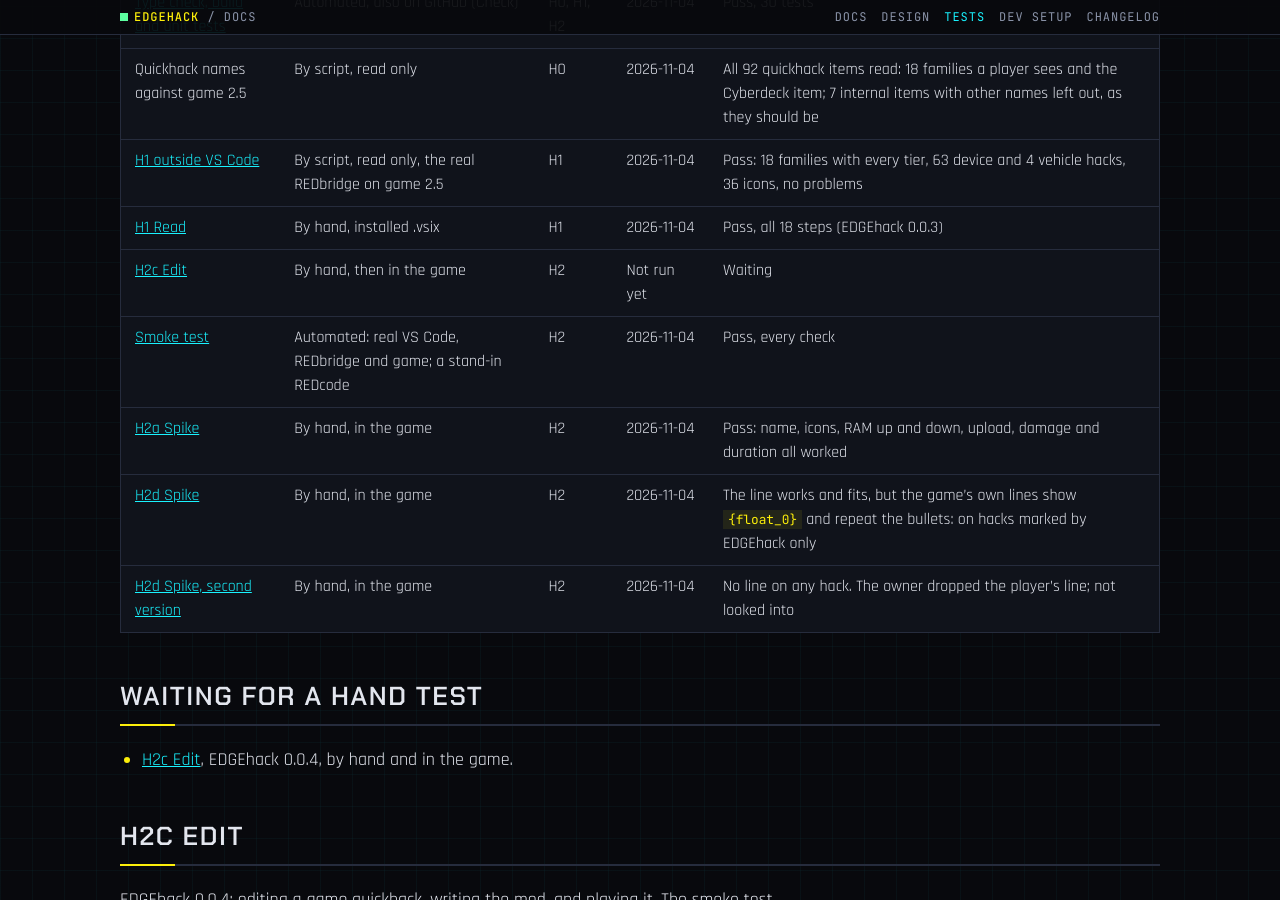
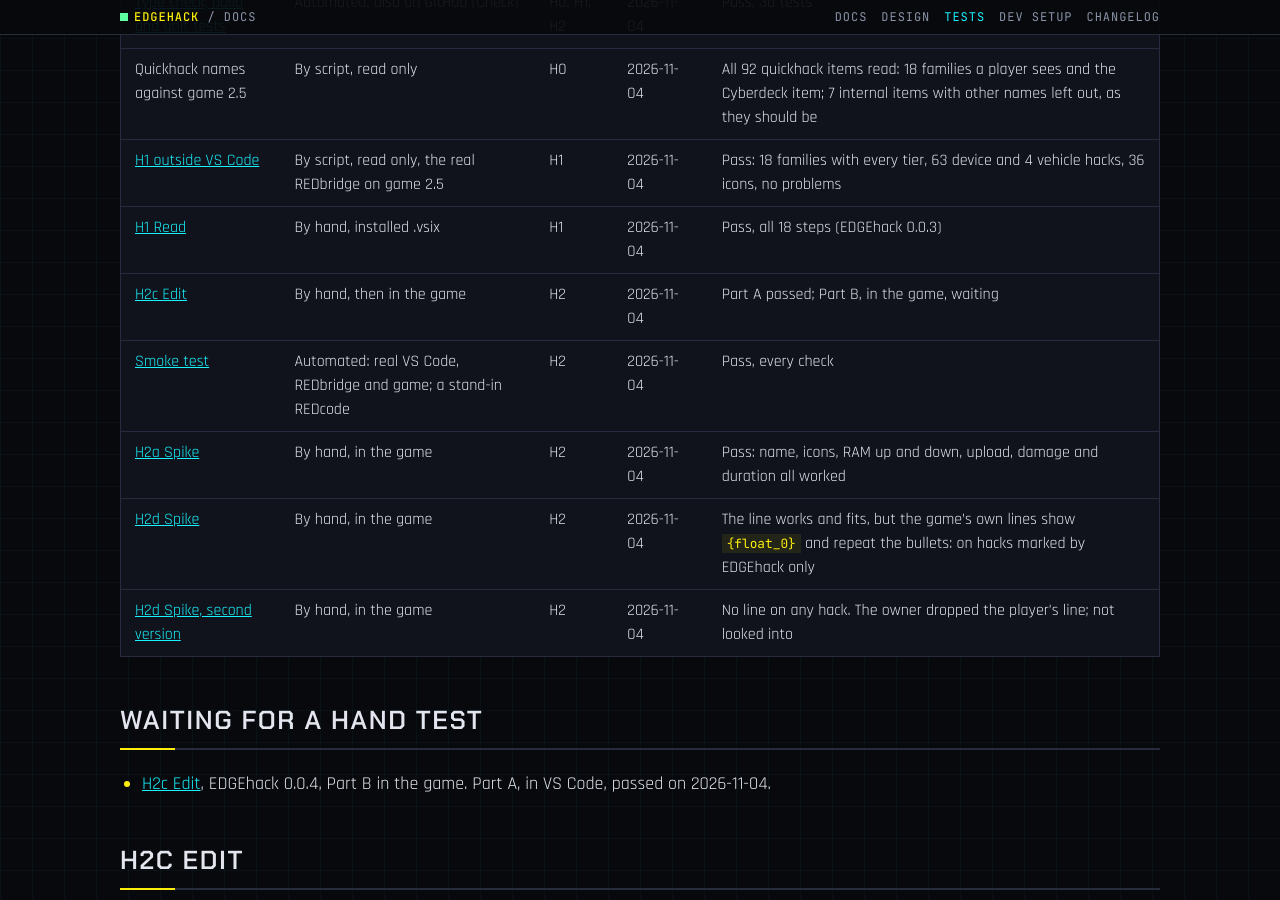
Before and after one commit to Edgemodders/EDGEhack, a Jekyll site: the page built from docs/testing.md, in a window 1280 px wide and 900 px high, scrolled down 474 px. Built offline with Jekyll 4.4.1, drawn with Linux system fonts in a browser that asks for light colours.

Commit message:
H2c: Part A of the hand test passed; Part B waits
Co-Authored-By: Claude Opus 5.5 <noreply@anthropic.com>

```diff
--- a/docs/testing.md
+++ b/docs/testing.md
@@ -16,7 +16,7 @@ Last updated 2026-11-04.
 | Quickhack names against game 2.5 | By script, read only | H0 | 2026-11-04 | All 92 quickhack items read: 18 families a player sees and the Cyberdeck item; 7 internal items with other names left out, as they should be |
 | [H1 outside VS Code](#h1-outside-vs-code) | By script, read only, the real REDbridge on game 2.5 | H1 | 2026-11-04 | Pass: 18 families with every tier, 63 device and 4 vehicle hacks, 36 icons, no problems |
 | [H1 Read](#h1-read) | By hand, installed .vsix | H1 | 2026-11-04 | Pass, all 18 steps (EDGEhack 0.0.3) |
-| [H2c Edit](#h2c-edit) | By hand, then in the game | H2 | Not run yet | Waiting |
+| [H2c Edit](#h2c-edit) | By hand, then in the game | H2 | 2026-11-04 | Part A passed; Part B, in the game, waiting |
 | [Smoke test](#smoke-test) | Automated: real VS Code, REDbridge and game; a stand-in REDcode | H2 | 2026-11-04 | Pass, every check |
 | [H2a Spike](#h2a-spike) | By hand, in the game | H2 | 2026-11-04 | Pass: name, icons, RAM up and down, upload, damage and duration all worked |
 | [H2d Spike](#h2d-spike) | By hand, in the game | H2 | 2026-11-04 | The line works and fits, but the game's own lines show `{float_0}` and repeat the bullets: on hacks marked by EDGEhack only |
@@ -24,7 +24,7 @@ Last updated 2026-11-04.
 
 ## Waiting for a hand test
 
-- [H2c Edit](#h2c-edit), EDGEhack 0.0.4, by hand and in the game.
+- [H2c Edit](#h2c-edit), EDGEhack 0.0.4, Part B in the game. Part A, in VS Code, passed on 2026-11-04.
 
 ## H2c Edit
 
```
Also changed, not shown: CLAUDE.md (+1 -1 lines).
